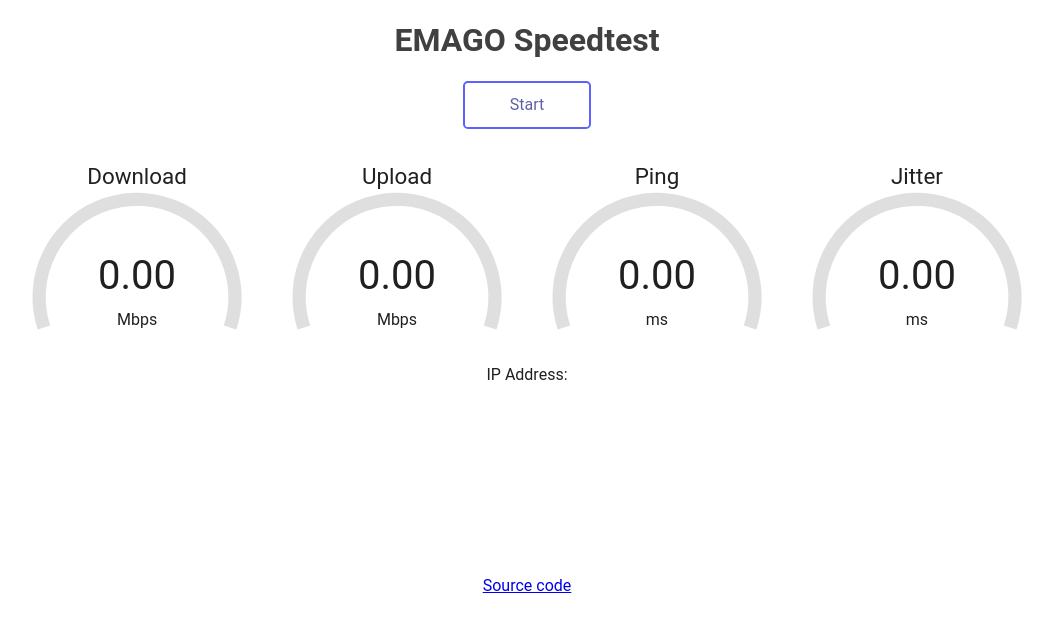
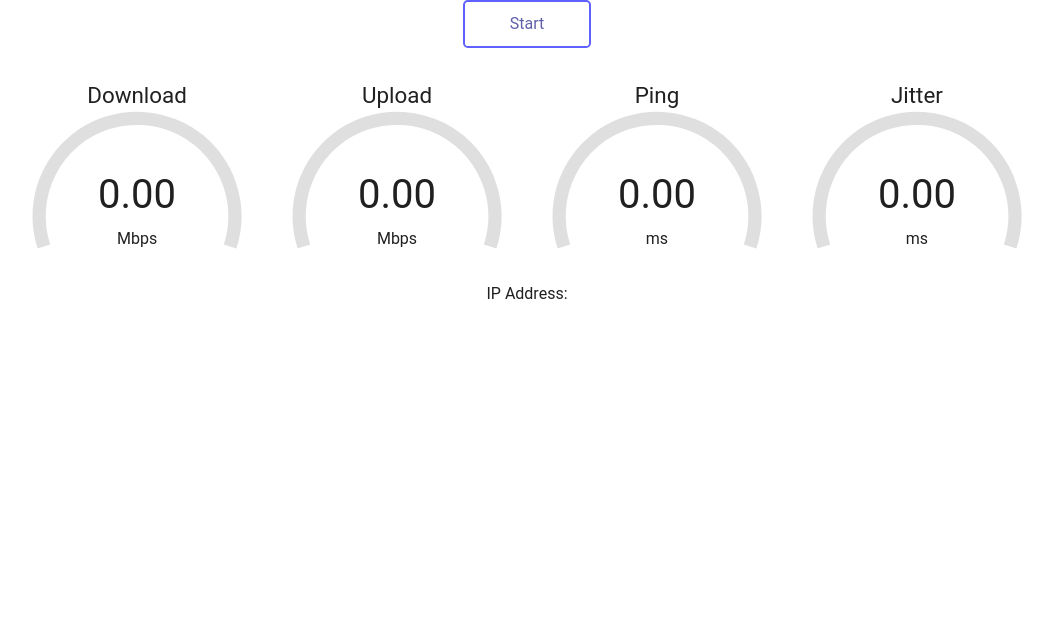
Before and after one commit to nugiwicaksono/playcourt-speedtest, a website: page views/index.html in a window 1280 px wide. Shown: the whole page, without its empty margins (113-1166 px from the left). Drawn offline with Linux system fonts and the light colour scheme.

Commit message:
cleansing

```diff
--- a/views/index.html
+++ b/views/index.html
@@ -1,217 +1,256 @@
 <!DOCTYPE html>
 <html>
+
 <head>
 	<meta name="viewport" content="width=device-width, initial-scale=1, shrink-to-fit=no, user-scalable=no" />
 	<meta charset="UTF-8" />
 	<script type="text/javascript" src="speedtest.js"></script>
 	<script type="text/javascript">
-function I(i){return document.getElementById(i);}
+		function I(i) { return document.getElementById(i); }
 		//INITIALIZE SPEEDTEST
-var s=new Speedtest(); //create speedtest object
+		var s = new Speedtest(); //create speedtest object
+		// var svr = [{
+		// 	name: "Jakarta 1",
+		// 	server: "https://speedtest.gameqoo.id/",
+		// 	dlURL: "garbage.php",
+		// 	ulURL: "empty.php",
+		// 	pingURL: "empty.php",
+		// 	getIpURL: "getIP.php"
+		// }];
+		// s.addTestPoints(svr);
+		// s.setSelectedServer(svr[0]);
 
-var meterBk=/Trident.*rv:(\d+\.\d+)/i.test(navigator.userAgent)?"#EAEAEA":"#80808040";
-var dlColor="#6060AA",
-	ulColor="#309030",
-	pingColor="#AA6060",
-	jitColor="#AA6060";
-var progColor=meterBk;
+		var meterBk = /Trident.*rv:(\d+\.\d+)/i.test(navigator.userAgent) ? "#EAEAEA" : "#80808040";
+		var dlColor = "#6060AA",
+			ulColor = "#309030",
+			pingColor = "#AA6060",
+			jitColor = "#AA6060";
+		var progColor = meterBk;
 
 		//CODE FOR GAUGES
-function drawMeter(c,amount,bk,fg,progress,prog){
-	var ctx=c.getContext("2d");
-	var dp=window.devicePixelRatio||1;
-	var cw=c.clientWidth*dp, ch=c.clientHeight*dp;
-	var sizScale=ch*0.0055;
-	if(c.width==cw&&c.height==ch){
-		ctx.clearRect(0,0,cw,ch);
-	}else{
-		c.width=cw;
-		c.height=ch;
+		function drawMeter(c, amount, bk, fg, progress, prog) {
+			var ctx = c.getContext("2d");
+			var dp = window.devicePixelRatio || 1;
+			var cw = c.clientWidth * dp, ch = c.clientHeight * dp;
+			var sizScale = ch * 0.0055;
+			if (c.width == cw && c.height == ch) {
+				ctx.clearRect(0, 0, cw, ch);
+			} else {
+				c.width = cw;
+				c.height = ch;
 			}
 			ctx.beginPath();
-	ctx.strokeStyle=bk;
-	ctx.lineWidth=12*sizScale;
-	ctx.arc(c.width/2,c.height-58*sizScale,c.height/1.8-ctx.lineWidth,-Math.PI*1.1,Math.PI*0.1);
+			ctx.strokeStyle = bk;
+			ctx.lineWidth = 12 * sizScale;
+			ctx.arc(c.width / 2, c.height - 58 * sizScale, c.height / 1.8 - ctx.lineWidth, -Math.PI * 1.1, Math.PI * 0.1);
 			ctx.stroke();
 			ctx.beginPath();
-	ctx.strokeStyle=fg;
-	ctx.lineWidth=12*sizScale;
-	ctx.arc(c.width/2,c.height-58*sizScale,c.height/1.8-ctx.lineWidth,-Math.PI*1.1,amount*Math.PI*1.2-Math.PI*1.1);
+			ctx.strokeStyle = fg;
+			ctx.lineWidth = 12 * sizScale;
+			ctx.arc(c.width / 2, c.height - 58 * sizScale, c.height / 1.8 - ctx.lineWidth, -Math.PI * 1.1, amount * Math.PI * 1.2 - Math.PI * 1.1);
 			ctx.stroke();
-	if(typeof progress !== "undefined"){
-		ctx.fillStyle=prog;
-		ctx.fillRect(c.width*0.3,c.height-16*sizScale,c.width*0.4*progress,4*sizScale);
+			if (typeof progress !== "undefined") {
+				ctx.fillStyle = prog;
+				ctx.fillRect(c.width * 0.3, c.height - 16 * sizScale, c.width * 0.4 * progress, 4 * sizScale);
 			}
 		}
-function mbpsToAmount(s){
-	return 1-(1/(Math.pow(1.3,Math.sqrt(s))));
+		function mbpsToAmount(s) {
+			return 1 - (1 / (Math.pow(1.3, Math.sqrt(s))));
 		}
-function msToAmount(s){
-	return 1-(1/(Math.pow(1.08,Math.sqrt(s))));
+		function msToAmount(s) {
+			return 1 - (1 / (Math.pow(1.08, Math.sqrt(s))));
 		}
 
 		//UI CODE
-var uiData=null;
-function startStop(){
-    if(s.getState()==3){
+		var uiData = null;
+		function startStop() {
+			if (s.getState() == 3) {
 				//speedtest is running, abort
 				s.abort();
-		data=null;
-		I("startStopBtn").className="";
+				data = null;
+				I("startStopBtn").className = "";
 				initUI();
-	}else{
+			} else {
 				//test is not running, begin
-		I("startStopBtn").className="running";
-		s.onupdate=function(data){
-            uiData=data;
+				I("startStopBtn").className = "running";
+				s.onupdate = function (data) {
+					uiData = data;
 				};
-		s.onend=function(aborted){
-            I("startStopBtn").className="";
+				s.onend = function (aborted) {
+					I("startStopBtn").className = "";
 					updateUI(true);
 				};
 				s.start();
 			}
 		}
 		//this function reads the data sent back by the test and updates the UI
-function updateUI(forced){
-	if(!forced&&s.getState()!=3) return;
-	if(uiData==null) return;
-	var status=uiData.testState;
-	I("ip").textContent=uiData.clientIp;
-	I("dlText").textContent=(status==1&&uiData.dlStatus==0)?"...":uiData.dlStatus;
-	drawMeter(I("dlMeter"),mbpsToAmount(Number(uiData.dlStatus*(status==1?oscillate():1))),meterBk,dlColor,Number(uiData.dlProgress),progColor);
-	I("ulText").textContent=(status==3&&uiData.ulStatus==0)?"...":uiData.ulStatus;
-	drawMeter(I("ulMeter"),mbpsToAmount(Number(uiData.ulStatus*(status==3?oscillate():1))),meterBk,ulColor,Number(uiData.ulProgress),progColor);
-	I("pingText").textContent=uiData.pingStatus;
-	drawMeter(I("pingMeter"),msToAmount(Number(uiData.pingStatus*(status==2?oscillate():1))),meterBk,pingColor,Number(uiData.pingProgress),progColor);
-	I("jitText").textContent=uiData.jitterStatus;
-	drawMeter(I("jitMeter"),msToAmount(Number(uiData.jitterStatus*(status==2?oscillate():1))),meterBk,jitColor,Number(uiData.pingProgress),progColor);
+		function updateUI(forced) {
+			if (!forced && s.getState() != 3) return;
+			if (uiData == null) return;
+			var status = uiData.testState;
+			I("ip").textContent = uiData.clientIp;
+			I("dlText").textContent = (status == 1 && uiData.dlStatus == 0) ? "..." : uiData.dlStatus;
+			drawMeter(I("dlMeter"), mbpsToAmount(Number(uiData.dlStatus * (status == 1 ? oscillate() : 1))), meterBk, dlColor, Number(uiData.dlProgress), progColor);
+			I("ulText").textContent = (status == 3 && uiData.ulStatus == 0) ? "..." : uiData.ulStatus;
+			drawMeter(I("ulMeter"), mbpsToAmount(Number(uiData.ulStatus * (status == 3 ? oscillate() : 1))), meterBk, ulColor, Number(uiData.ulProgress), progColor);
+			I("pingText").textContent = uiData.pingStatus;
+			drawMeter(I("pingMeter"), msToAmount(Number(uiData.pingStatus * (status == 2 ? oscillate() : 1))), meterBk, pingColor, Number(uiData.pingProgress), progColor);
+			I("jitText").textContent = uiData.jitterStatus;
+			drawMeter(I("jitMeter"), msToAmount(Number(uiData.jitterStatus * (status == 2 ? oscillate() : 1))), meterBk, jitColor, Number(uiData.pingProgress), progColor);
 		}
-function oscillate(){
-	return 1+0.02*Math.sin(Date.now()/100);
+		function oscillate() {
+			return 1 + 0.02 * Math.sin(Date.now() / 100);
 		}
 		//update the UI every frame
-window.requestAnimationFrame=window.requestAnimationFrame||window.webkitRequestAnimationFrame||window.mozRequestAnimationFrame||window.msRequestAnimationFrame||(function(callback,element){setTimeout(callback,1000/60);});
-function frame(){
+		window.requestAnimationFrame = window.requestAnimationFrame || window.webkitRequestAnimationFrame || window.mozRequestAnimationFrame || window.msRequestAnimationFrame || (function (callback, element) { setTimeout(callback, 1000 / 60); });
+		function frame() {
 			requestAnimationFrame(frame);
 			updateUI();
 		}
 		frame(); //start frame loop
 		//function to (re)initialize UI
-function initUI(){
-	drawMeter(I("dlMeter"),0,meterBk,dlColor,0);
-	drawMeter(I("ulMeter"),0,meterBk,ulColor,0);
-	drawMeter(I("pingMeter"),0,meterBk,pingColor,0);
-	drawMeter(I("jitMeter"),0,meterBk,jitColor,0);
-	I("dlText").textContent="";
-	I("ulText").textContent="";
-	I("pingText").textContent="";
-	I("jitText").textContent="";
-	I("ip").textContent="";
+		function initUI() {
+			drawMeter(I("dlMeter"), 0, meterBk, dlColor, 0);
+			drawMeter(I("ulMeter"), 0, meterBk, ulColor, 0);
+			drawMeter(I("pingMeter"), 0, meterBk, pingColor, 0);
+			drawMeter(I("jitMeter"), 0, meterBk, jitColor, 0);
+			I("dlText").textContent = "";
+			I("ulText").textContent = "";
+			I("pingText").textContent = "";
+			I("jitText").textContent = "";
+			I("ip").textContent = "";
 		}
 	</script>
 	<style type="text/css">
-	html,body{
-		border:none; padding:0; margin:0;
-		background:#FFFFFF;
-		color:#202020;
+		html,
+		body {
+			border: none;
+			padding: 0;
+			margin: 0;
+			background: #FFFFFF;
+			color: #202020;
 		}
-	body{
-		text-align:center;
-		font-family:"Roboto",sans-serif;
+
+		body {
+			text-align: center;
+			font-family: "Roboto", sans-serif;
 		}
-	h1{
-		color:#404040;
+
+		h1 {
+			color: #404040;
 		}
-	#startStopBtn{
-		display:inline-block;
-		margin:0 auto;
-		color:#6060AA;
-		background-color:rgba(0,0,0,0);
-		border:0.15em solid #6060FF;
-		border-radius:0.3em;
-		transition:all 0.3s;
-		box-sizing:border-box;
-		width:8em; height:3em;
-		line-height:2.7em;
-		cursor:pointer;
-		box-shadow: 0 0 0 rgba(0,0,0,0.1), inset 0 0 0 rgba(0,0,0,0.1);
+
+		#startStopBtn {
+			display: inline-block;
+			margin: 0 auto;
+			color: #6060AA;
+			background-color: rgba(0, 0, 0, 0);
+			border: 0.15em solid #6060FF;
+			border-radius: 0.3em;
+			transition: all 0.3s;
+			box-sizing: border-box;
+			width: 8em;
+			height: 3em;
+			line-height: 2.7em;
+			cursor: pointer;
+			box-shadow: 0 0 0 rgba(0, 0, 0, 0.1), inset 0 0 0 rgba(0, 0, 0, 0.1);
 		}
-	#startStopBtn:hover{
-		box-shadow: 0 0 2em rgba(0,0,0,0.1), inset 0 0 1em rgba(0,0,0,0.1);
+
+		#startStopBtn:hover {
+			box-shadow: 0 0 2em rgba(0, 0, 0, 0.1), inset 0 0 1em rgba(0, 0, 0, 0.1);
 		}
-	#startStopBtn.running{
-		background-color:#FF3030;
-		border-color:#FF6060;
-		color:#FFFFFF;
+
+		#startStopBtn.running {
+			background-color: #FF3030;
+			border-color: #FF6060;
+			color: #FFFFFF;
 		}
-	#startStopBtn:before{
-		content:"Start";
+
+		#startStopBtn:before {
+			content: "Start";
 		}
-	#startStopBtn.running:before{
-		content:"Abort";
+
+		#startStopBtn.running:before {
+			content: "Abort";
 		}
-	#test{
-		margin-top:2em;
-		margin-bottom:12em;
+
+		#test {
+			margin-top: 2em;
+			margin-bottom: 12em;
 		}
-	div.testArea{
-		display:inline-block;
-		width:16em;
-		height:12.5em;
-		position:relative;
-		box-sizing:border-box;
+
+		div.testArea {
+			display: inline-block;
+			width: 16em;
+			height: 12.5em;
+			position: relative;
+			box-sizing: border-box;
 		}
-	div.testName{
-		position:absolute;
-		top:0.1em; left:0;
-		width:100%;
-		font-size:1.4em;
-		z-index:9;
+
+		div.testName {
+			position: absolute;
+			top: 0.1em;
+			left: 0;
+			width: 100%;
+			font-size: 1.4em;
+			z-index: 9;
 		}
-	div.meterText{
-		position:absolute;
-		bottom:1.55em; left:0;
-		width:100%;
-		font-size:2.5em;
-		z-index:9;
+
+		div.meterText {
+			position: absolute;
+			bottom: 1.55em;
+			left: 0;
+			width: 100%;
+			font-size: 2.5em;
+			z-index: 9;
 		}
-	div.meterText:empty:before{
-		content:"0.00";
+
+		div.meterText:empty:before {
+			content: "0.00";
 		}
-	div.unit{
-		position:absolute;
-		bottom:2em; left:0;
-		width:100%;
-		z-index:9;
+
+		div.unit {
+			position: absolute;
+			bottom: 2em;
+			left: 0;
+			width: 100%;
+			z-index: 9;
 		}
-	div.testArea canvas{
-		position:absolute;
-		top:0; left:0; width:100%; height:100%;
-		z-index:1;
+
+		div.testArea canvas {
+			position: absolute;
+			top: 0;
+			left: 0;
+			width: 100%;
+			height: 100%;
+			z-index: 1;
 		}
-	div.testGroup{
-		display:inline-block;
+
+		div.testGroup {
+			display: inline-block;
 		}
-	@media all and (max-width:65em){
-		body{
-			font-size:1.5vw;
+
+		@media all and (max-width:65em) {
+			body {
+				font-size: 1.5vw;
 			}
 		}
-	@media all and (max-width:40em){
-		body{
-			font-size:0.8em;
+
+		@media all and (max-width:40em) {
+			body {
+				font-size: 0.8em;
 			}
-		div.testGroup{
-			display:block;
+
+			div.testGroup {
+				display: block;
 				margin: 0 auto;
 			}
 		}
 	</style>
-<title>Emago Speedtest</title>
+	<title>gameQoo Speedtest</title>
 </head>
+
 <body>
-<h1>EMAGO Speedtest</h1>
 	<div id="testWrapper">
 		<div id="startStopBtn" onclick="startStop()"></div>
 		<div id="test">
@@ -247,8 +286,8 @@
 				IP Address: <span id="ip"></span>
 			</div>
 		</div>
-	<a href="https://github.com/adolfintel/speedtest">Source code</a>
 	</div>
-<script type="text/javascript">setTimeout(function(){initUI()},100);</script>
+	<script type="text/javascript">setTimeout(function () { initUI() }, 100);</script>
 </body>
+
 </html>
--- a/views/speedtest.js
+++ b/views/speedtest.js
@@ -48,9 +48,6 @@
   this._selectedServer = null; //when using multiple points of test, this is the selected server
   this._settings = {}; //settings for the speedtest worker
   this._state = 0; //0=adding settings, 1=adding servers, 2=server selection done, 3=test running, 4=done
-  console.log(
-    "HTML5 Speedtest by Federico Dossena v5.0 - https://github.com/adolfintel/speedtest"
-  );
 }
 
 Speedtest.prototype = {
```
Also changed, not shown: package.json (+4 -4 lines), server.js (+0 -125 lines), 1 other file. Lines whose indentation alone changed are shown as unchanged.
